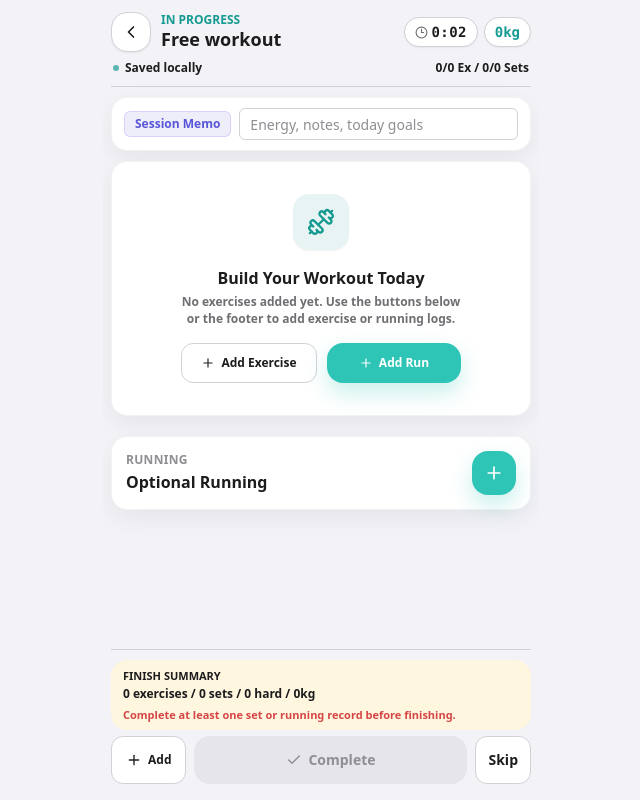
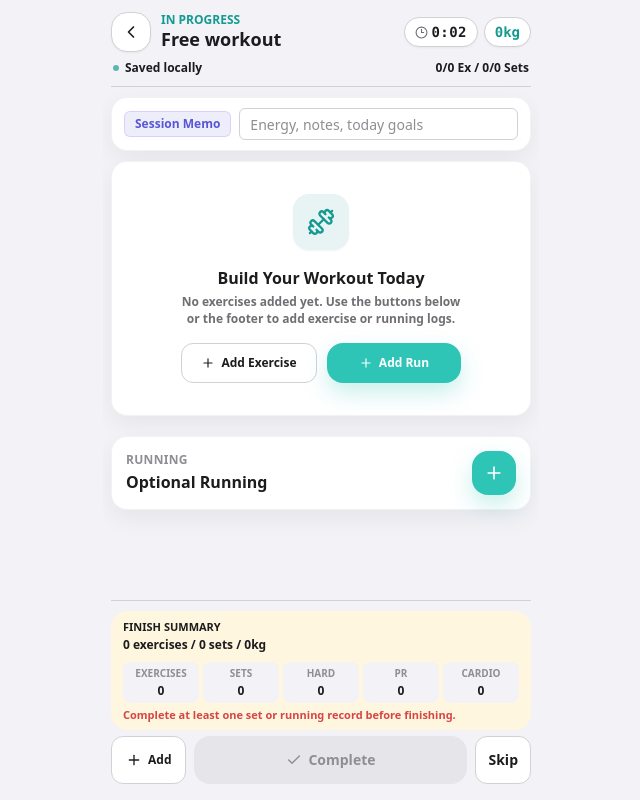
Before and after one commit to jeongjae/SetGo, a React (Vite) app: page / in a window 1280 px wide. Both pictures are taken after a click on the button "Start Free workout". Shown: the whole page, without its empty margins (319-959 px from the left). Built offline with nearby package versions, Linux system fonts and the light colour scheme.

Commit message:
feat(records): polish finish and history summaries

```diff
--- a/src/components/workout/WorkoutFooterActions.tsx
+++ b/src/components/workout/WorkoutFooterActions.tsx
@@ -1,4 +1,5 @@
 import { Check, ClipboardList, Plus } from 'lucide-react';
+import type { WorkoutFinishSummary } from '../../pages/WorkoutPage';
 
 type WorkoutFooterActionsProps = {
   locale: 'ko' | 'en';
@@ -8,7 +9,7 @@ type WorkoutFooterActionsProps = {
   isAdding: boolean;
   canCompleteWorkout: boolean;
   hasWorkout: boolean;
-  finishSummary: string;
+  finishSummary: WorkoutFinishSummary;
   completeHint: string;
   saveLabel: string;
   isRunningOnlyWorkout?: boolean;
@@ -110,7 +111,23 @@ export function WorkoutFooterActions({
             <p className={`text-[11px] font-black uppercase ${canCompleteWorkout ? 'text-accent-dark' : 'text-[#1C1C1E]'}`}>
               {locale === 'ko' ? '\uC644\uB8CC \uC804 \uC694\uC57D' : 'Finish summary'}
             </p>
-            <p className="mt-0.5 text-xs font-black leading-snug text-[#1C1C1E]">{finishSummary}</p>
+            <p className="mt-0.5 text-xs font-black leading-snug text-[#1C1C1E]">{finishSummary.primaryText}</p>
+            <div className="mt-2 grid grid-cols-5 gap-1">
+              {finishSummary.metrics.map((metric) => (
+                <div key={metric.label} className="min-w-0 rounded-lg bg-[#F2F2F7] px-1.5 py-1 text-center">
+                  <p className={`truncate text-[10px] font-black uppercase ${
+                    metric.tone === 'success'
+                      ? 'text-[#34C759]'
+                      : metric.tone === 'accent'
+                        ? 'text-[#159A91]'
+                        : metric.tone === 'danger'
+                          ? 'text-[#FF3B30]'
+                          : 'text-[#8E8E93]'
+                  }`}>{metric.label}</p>
+                  <p className="mt-0.5 truncate text-xs font-black tabular-nums text-[#1C1C1E]">{metric.value}</p>
+                </div>
+              ))}
+            </div>
             <p className={`mt-1 text-[11px] font-bold leading-snug ${canCompleteWorkout ? 'text-muted' : 'text-danger'}`}>
               {completeHint}
             </p>
--- a/src/pages/ActualsPage.tsx
+++ b/src/pages/ActualsPage.tsx
@@ -129,6 +129,14 @@ export function actualsStatusLabel(locale: 'ko' | 'en', status: WorkoutStatus, d
   }
 
   return workoutStatusLabel(locale, status);
+}
+
+export function actualsSessionCardClass(status: WorkoutStatus, dateKey: string, todayKey: string): string {
+  if (status === 'completed') return 'border-[#2EC4B6]/20 bg-[#F2FFFD]';
+  if (status === 'skipped') return 'border-[#FF3B30]/20 bg-[#FFF2F2]';
+  if (status === 'in_progress' && dateKey < todayKey) return 'border-[#FF9500]/20 bg-[#FFF6DF]';
+  if (status === 'in_progress') return 'border-[#007AFF]/20 bg-[#F0F7FF]';
+  return 'border-black/5 bg-[#F2F2F7]';
 }
 
 export function actualsDayCellClass({
@@ -502,9 +510,27 @@ export function ActualsPage({
                   workoutExercises,
                   workoutSets,
                 );
+                const sessionWorkoutExerciseIds = new Set(
+                  workoutExercises
+                    .filter((item) => item.sessionId === summary.session.id)
+                    .map((item) => item.id),
+                );
+                const sessionCompletedSets = workoutSets.filter((set) => (
+                  sessionWorkoutExerciseIds.has(set.workoutExerciseId) && set.isCompleted
+                ));
+                const sessionHardSets = sessionCompletedSets.filter((set) => (
+                  set.isHard === true && set.type !== 'warmup' && set.isWarmup !== true
+                ));
+                const sessionCardClass = actualsSessionCardClass(summary.session.status, summary.session.date, todayKey);
+                const metricItems = [
+                  [locale === 'ko' ? '볼륨' : 'Volume', `${Math.round(summary.session.totalStrengthVolumeKg).toLocaleString()}kg`],
+                  [locale === 'ko' ? '세트' : 'Sets', String(sessionCompletedSets.length)],
+                  ['Hard', String(sessionHardSets.length)],
+                  [locale === 'ko' ? '러닝' : 'Run', distance > 0 ? `${distance.toFixed(1)}km` : '-'],
+                ];
 
                 return (
-                  <div key={summary.session.id} className="space-y-2.5 rounded-2xl border border-black/5 bg-[#F2F2F7] p-3.5">
+                  <div key={summary.session.id} className={`space-y-2.5 rounded-2xl border p-3.5 ${sessionCardClass}`}>
                     <div className="flex items-start justify-between gap-3">
                       <div>
                         <h3 className="text-sm font-black text-[#1C1C1E]">
@@ -527,6 +553,14 @@ export function ActualsPage({
                       <span className="rounded-lg border border-black/5 bg-white px-2.5 py-1 text-xs font-bold text-[#1C1C1E]">
                         {actualsStatusLabel(locale, summary.session.status, summary.session.date, todayKey)}
                       </span>
+                    </div>
+                    <div className="grid grid-cols-4 gap-1.5">
+                      {metricItems.map(([label, value]) => (
+                        <div key={label} className="min-w-0 rounded-lg border border-black/5 bg-white/80 px-1.5 py-1.5 text-center">
+                          <p className="truncate text-[10px] font-black uppercase text-[#8E8E93]">{label}</p>
+                          <p className="mt-0.5 truncate text-xs font-black tabular-nums text-[#1C1C1E]">{value}</p>
+                        </div>
+                      ))}
                     </div>
                     <div className="grid grid-cols-2 gap-2">
                       <button
--- a/src/pages/WorkoutPage.tsx
+++ b/src/pages/WorkoutPage.tsx
@@ -7,6 +7,7 @@ import { ExerciseLogCard } from '../components/workout/ExerciseLogCard';
 import { WorkoutCardioSection } from '../components/workout/WorkoutCardioSection';
 import { WorkoutFooterActions } from '../components/workout/WorkoutFooterActions';
 import { WorkoutHeader } from '../components/workout/WorkoutHeader';
+import { getProgressLabel } from '../components/workout/WorkoutSetRowV2';
 import { db } from '../db/db';
 import { createRoutineFromWorkoutSession, getAllRoutines, getRoutineDayDisplayName, getRoutineDays } from '../db/routines';
 import { formatDateKey } from '../utils/date';
@@ -55,6 +56,17 @@ type HistoryEditSnapshot = {
   workoutExercises: WorkoutExercise[];
   workoutSets: WorkoutSet[];
   cardioRecords: CardioRecord[];
+};
+
+export type WorkoutFinishSummary = {
+  completedExercises: number;
+  completedSets: number;
+  hardSets: number;
+  prCount: number;
+  cardioCount: number;
+  totalVolumeKg: number;
+  primaryText: string;
+  metrics: Array<{ label: string; value: string; tone?: 'success' | 'accent' | 'danger' }>;
 };
 
 function formatElapsed(ms: number): string {
@@ -187,22 +199,57 @@ export function getNextIncompleteSetTarget(
     : undefined;
 }
 
-function getWorkoutFinishSummary(
+export function getWorkoutFinishSummary(
   logs: WorkoutExerciseLog[],
   cardioRecords: Array<Pick<CardioRecord, 'isDraft'>>,
   totalVolumeKg: number,
   locale: 'ko' | 'en',
-): string {
+): WorkoutFinishSummary {
   const completedSets = logs.flatMap((log) => log.sets).filter((set) => set.isCompleted);
   const hardSets = completedSets.filter((set) => !set.isWarmup && set.isHard === true).length;
+  const prCount = logs.reduce((sum, log) => (
+    sum + log.sets.filter((set) => getProgressLabel(set, log.pastBestWeight, log.pastBestVolume)).length
+  ), 0);
   const completedExercises = countFullyCompletedExercises(logs);
   const cardioCount = countLoggedCardioRecords(cardioRecords);
+  const primaryText = locale === 'ko'
+    ? `${completedExercises}개 운동 / ${completedSets.length}세트 / ${totalVolumeKg.toLocaleString()}kg`
+    : `${completedExercises} exercises / ${completedSets.length} sets / ${totalVolumeKg.toLocaleString()}kg`;
+  const metrics = [
+    {
+      label: locale === 'ko' ? '운동' : 'Exercises',
+      value: String(completedExercises),
+    },
+    {
+      label: locale === 'ko' ? '세트' : 'Sets',
+      value: String(completedSets.length),
+    },
+    {
+      label: 'Hard',
+      value: String(hardSets),
+      tone: hardSets > 0 ? 'accent' as const : undefined,
+    },
+    {
+      label: 'PR',
+      value: String(prCount),
+      tone: prCount > 0 ? 'success' as const : undefined,
+    },
+    {
+      label: locale === 'ko' ? '러닝' : 'Cardio',
+      value: String(cardioCount),
+    },
+  ];
 
-  if (locale === 'ko') {
-    return `${completedExercises}\uAC1C \uC6B4\uB3D9 / ${completedSets.length}\uC138\uD2B8 / Hard ${hardSets}\uC138\uD2B8 / ${totalVolumeKg.toLocaleString()}kg${cardioCount ? ` / \uB7EC\uB2DD ${cardioCount}\uAC74` : ''}`;
-  }
-
-  return `${completedExercises} exercises / ${completedSets.length} sets / ${hardSets} hard / ${totalVolumeKg.toLocaleString()}kg${cardioCount ? ` / ${cardioCount} cardio` : ''}`;
+  return {
+    completedExercises,
+    completedSets: completedSets.length,
+    hardSets,
+    prCount,
+    cardioCount,
+    totalVolumeKg,
+    primaryText,
+    metrics,
+  };
 }
 
 export function shouldConfirmCardioDelete(
```
Also changed, not shown: 2 other files (tests, documents, lock files or other folders).
